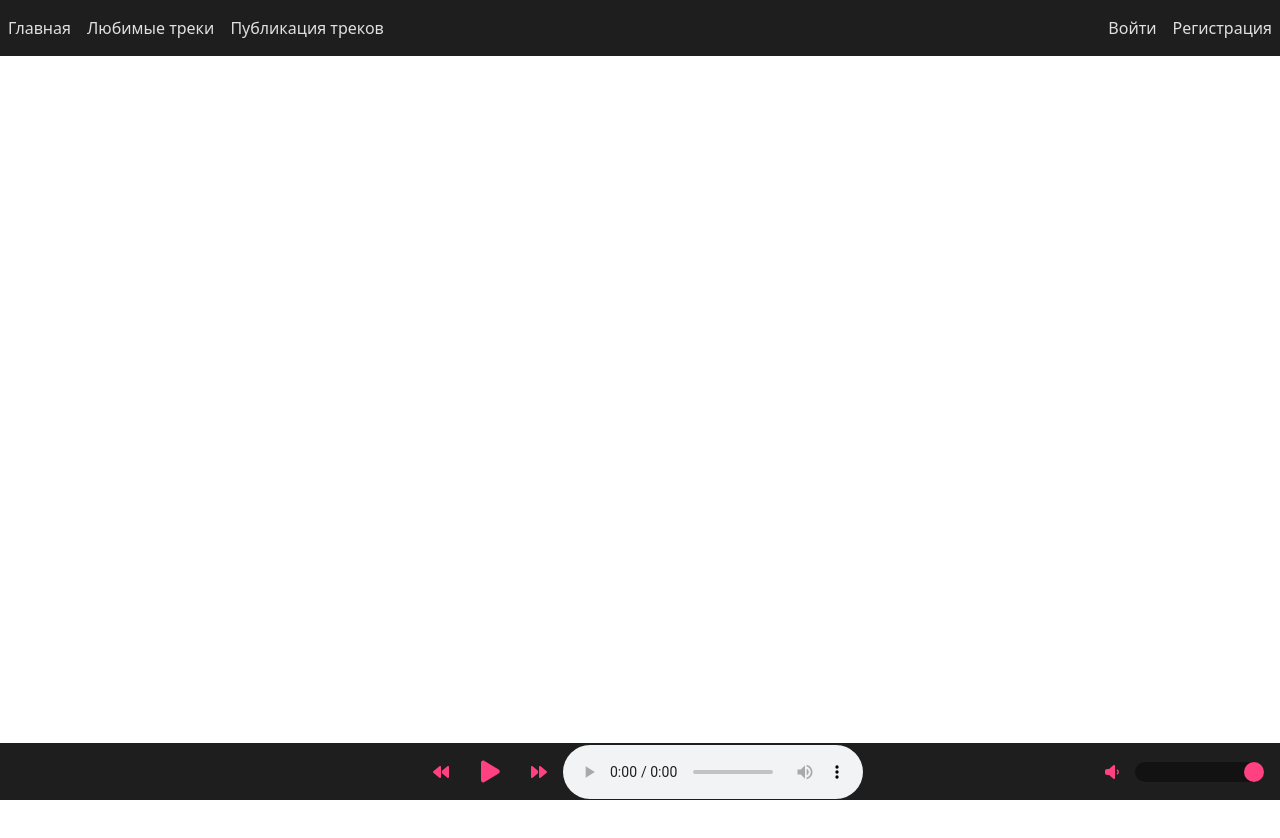
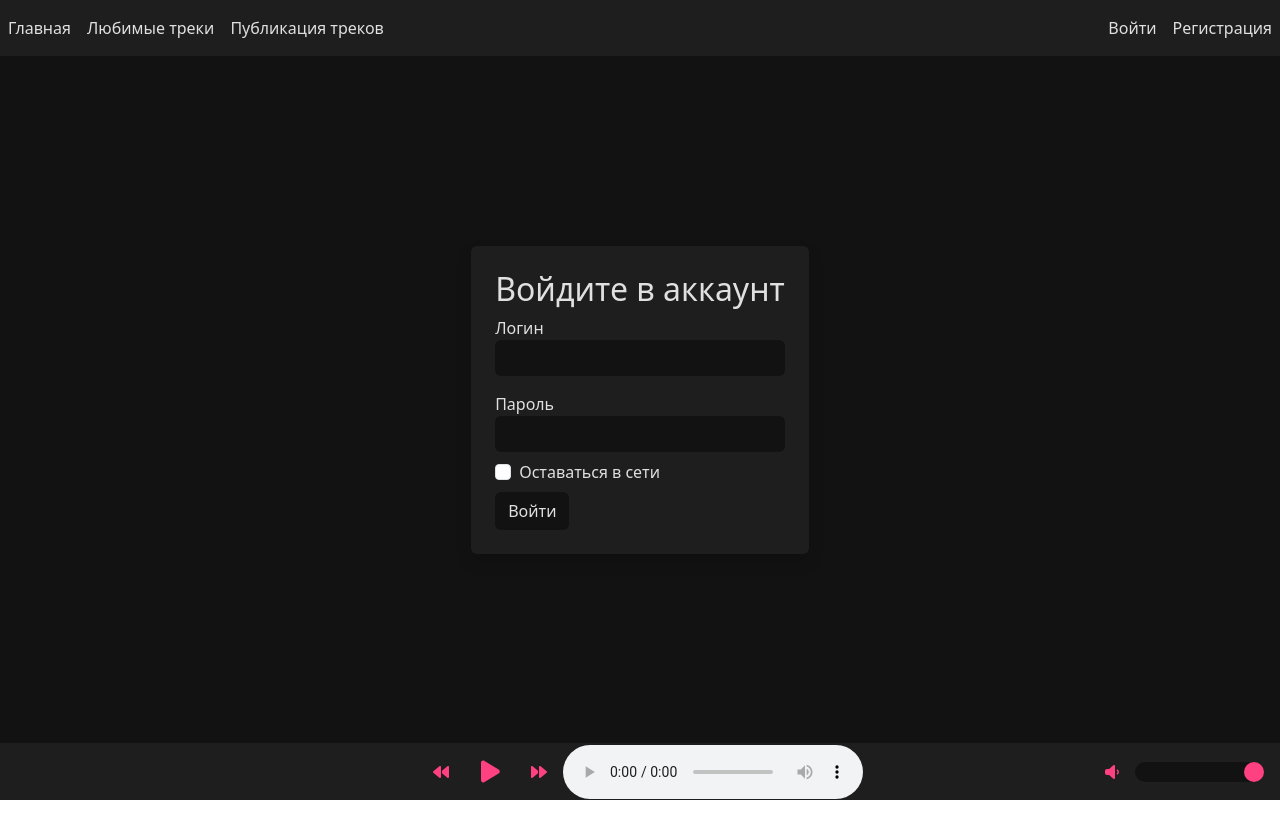
Before and after one commit to gv-engineering/gv-music-ui, a Vue app: page /login in a window 1280 px wide. Shown: the top 838 px of the page. Before the commit the page ends 800 px from the top, so only its background shows below. Built offline with nearby package versions, Linux system fonts and the light colour scheme.

Commit message:
Create LoginForm component; Create Login View component

```diff
--- /dev/null
+++ b/src/components/common/LoginForm.vue
@@ -0,0 +1,71 @@
+<script setup>
+
+</script>
+
+<template>
+    <form>
+        <div class="mb-3">
+            <label for="username" class="form-label m-0">Логин</label>
+            <input type="text" class="form-control" id="username" aria-describedby="Логин">
+        </div>
+
+        <div class="mb-2">
+            <label for="password" class="form-label m-0">Пароль</label>
+            <input type="password" class="form-control" id="password" aria-describedby="Пароль">
+        </div>
+
+        <div class="form-check mb-2">
+            <input type="checkbox" class="form-check-input" id="Check">
+            <label class="form-check-label" for="Check">Оставаться в сети</label>
+        </div>
+
+        <button class="btn" type="submit">Войти</button>
+    </form>
+</template>
+
+<style>
+
+.btn {
+  background-color: #121212;
+  color: #E0E0E0;
+  transition: all ease 0.3s;
+}
+
+.btn:hover {
+  background-color: #FF4081;
+  color: #E0E0E0;
+  transition: all ease 0.3s;
+}
+
+.form-control {
+    background-color: #121212;
+    border: none;
+
+}
+
+.form-control:focus {
+    transition: all ease .2s;
+    box-shadow: 0 0 0 0.2rem rgba(255, 64, 129, 0.5);
+    background-color: #121212;
+}
+
+
+.form-label {
+    color: #E0E0E0;
+}
+
+.form-check-label {
+    color: #E0E0E0;
+}
+
+.form-check-input:checked {
+    transition: all ease .2s;
+    background-color: #FF4081;
+    border: none;
+}
+
+.form-check-input:focus {
+    transition: all ease .2s;
+    box-shadow: 0 0 0 0.2rem rgba(255, 64, 129, 0.5);;
+}
+</style>
--- a/src/components/layout/Header.vue
+++ b/src/components/layout/Header.vue
@@ -1,3 +1,8 @@
+<script setup lang="ts">
+import { RouterLink } from 'vue-router';
+
+</script>
+
 <template>
   <header>
     <div class="navbar container-fluid d-flex justify-content-center align-items-center fixed-top">
@@ -6,7 +11,7 @@
       <router-link class="p-2" to="/upload">Публикация треков</router-link>
 
       <div class="ms-auto">
-        <a class="p-2" href="#">Войти</a>
+        <RouterLink class="p-2" to="/login">Войти</RouterLink>
         <a class="p-2" href="#">Регистрация</a>
       </div>
     </div>
--- a/src/router/index.js
+++ b/src/router/index.js
@@ -1,13 +1,15 @@
 import { createWebHistory, createRouter } from 'vue-router'
 
-import AllTracks from "../views/AllTracks.vue";
-import FavoriteTracks from "../views/FavoriteTracks.vue";
+import AllTracks from "@/views/AllTracks.vue";
+import FavoriteTracks from "@/views/FavoriteTracks.vue";
 import UploadTracks from "@/views/UploadTracks.vue";
+import Login from '@/views/Login.vue';
 
 const routes = [
     { path: '/', component: AllTracks },
     { path: '/favorite', component: FavoriteTracks },
     { path: '/upload', component: UploadTracks },
+    { path: '/login', component: Login },
 ]
 
 const router = createRouter({
--- /dev/null
+++ b/src/views/Login.vue
@@ -0,0 +1,20 @@
+<script setup>
+import LoginForm from '../components/common/LoginForm.vue';
+
+
+</script>
+
+<template>
+    <main class="col-12 p-5 mb-5 min-vh-100 d-flex justify-content-center align-items-center ">
+        <div class="Login-card p-4 rounded shadow ">
+            <h2 class="list-h">Войдите в аккаунт</h2>
+            <LoginForm/>
+        </div>
+    </main>
+</template>
+
+<style>
+.Login-card {
+    background-color: #1E1E1E;
+}
+</style>
```
